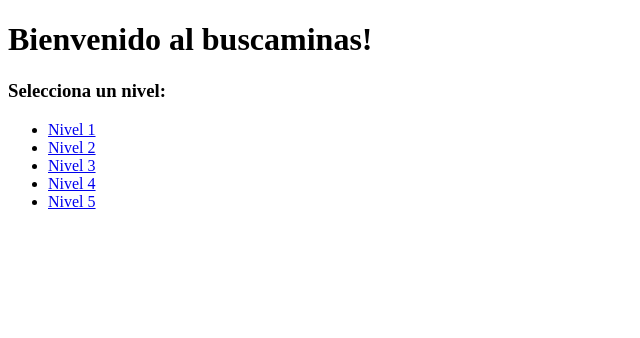
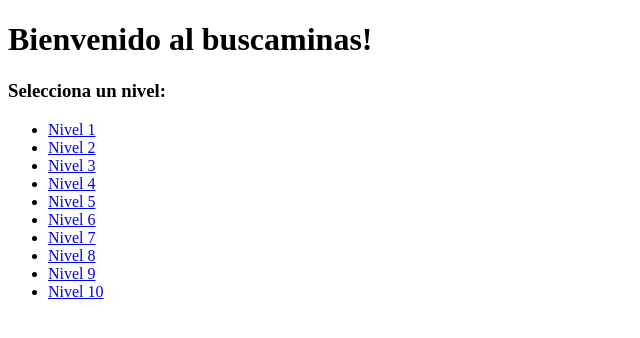
Before and after one commit to hergarcia/Minesweeper, a Flask app: page / in a window 1280 px wide. Shown: the top 338 px of the page, without its empty margins (0-640 px from the left). Run offline with Flask 2, Linux system fonts and the light colour scheme.

Commit message:
Revert "Mejoras 1 y 2 implementadas"
This reverts commit fe33a6e5bfec1943b9c5b56a7bca96ef9fa969c3.

```diff
--- a/templates/index.html
+++ b/templates/index.html
@@ -13,6 +13,11 @@
     <li><a href="play/3" title="Jugar en nivel 3">Nivel 3</a></li>
     <li><a href="play/4" title="Jugar en nivel 4">Nivel 4</a></li>
     <li><a href="play/5" title="Jugar en nivel 5">Nivel 5</a></li>
+    <li><a href="play/6" title="Jugar en nivel 6">Nivel 6</a></li>
+    <li><a href="play/7" title="Jugar en nivel 7">Nivel 7</a></li>
+    <li><a href="play/8" title="Jugar en nivel 8">Nivel 8</a></li>
+    <li><a href="play/9" title="Jugar en nivel 9">Nivel 9</a></li>
+    <li><a href="play/10" title="Jugar en nivel 10">Nivel 10</a></li>
 </ul>
 
 </body>
```
Also changed, not shown: templates/play.html (+2 -8 lines).
